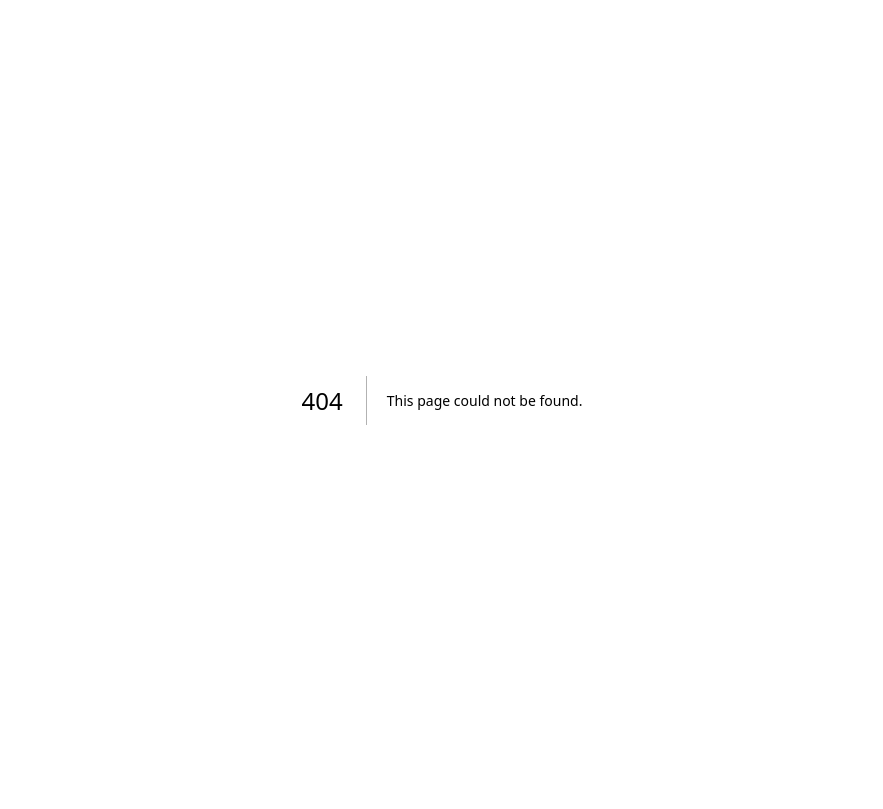
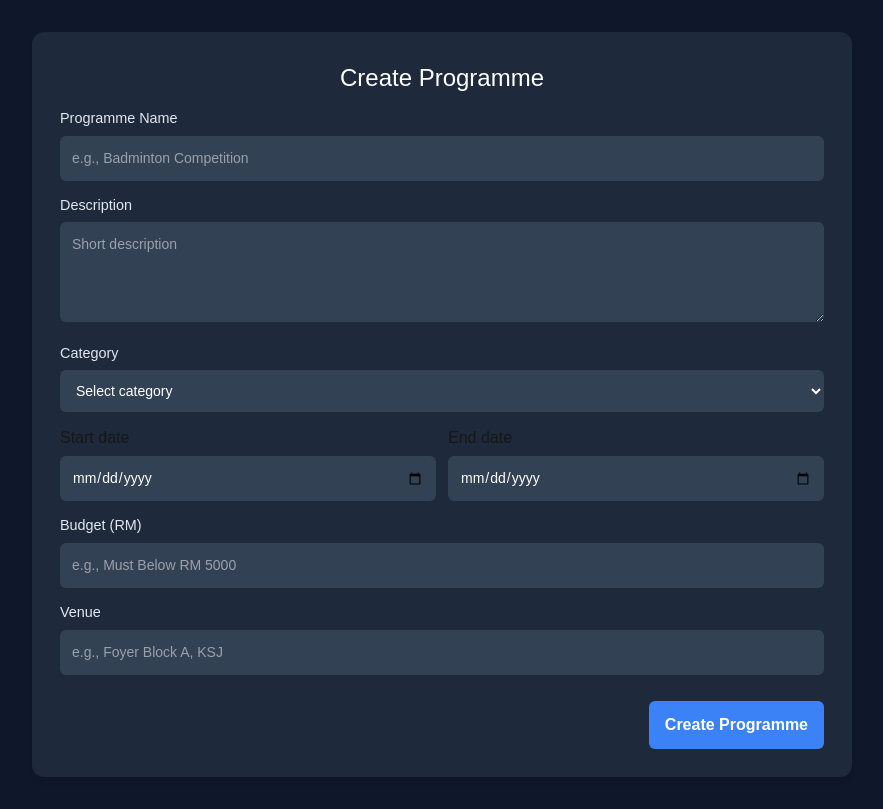
Before and after one commit to tnkhanok01-hub/programme-system, a Next.js app: page /create-programme-form in a window 1280 px wide. Before the commit this address had no page. Shown: the whole page, without its empty margins (198-1081 px from the left). Built offline with nearby package versions, Linux system fonts and the light colour scheme.

Commit message:
Update UI and add navigation to create programme form page

```diff
--- /dev/null
+++ b/app/create-programme-form/page.tsx
@@ -0,0 +1,132 @@
+"use client"
+import React, { useState } from "react"
+import styles from "./styles.module.css"
+
+export default function CreateProgrammePage() {
+  const [name, setName] = useState("")
+  const [description, setDescription] = useState("")
+  const [category, setCategory] = useState("")
+  const [startDate, setStartDate] = useState("")
+  const [endDate, setEndDate] = useState("")
+  const [committee, setCommittee] = useState("")
+  const [budget, setBudget] = useState("")
+  const [venue, setVenue] = useState("")
+
+  const handleSubmit = (e: React.FormEvent) => {
+    e.preventDefault()
+
+    const payload = {
+      name,
+      description,
+      category,
+      startDate,
+      endDate,
+      committee,
+      budget,
+      venue
+    }
+
+    console.log("Create programme payload:", payload)
+    alert("Programme submitted (check console).")
+  }
+
+  return (
+    <main className={styles.wrapper}>
+      <div className={styles.card}>
+        <h1 className={styles.title}>Create Programme</h1>
+
+        <form onSubmit={handleSubmit} className={styles.form}>
+
+          <label className={styles.label}>
+            Programme Name
+            <input
+              className={styles.input}
+              value={name}
+              onChange={(e) => setName(e.target.value)}
+              placeholder="e.g., Badminton Competition"
+            />
+          </label>
+
+
+          <label className={styles.label}>
+            Description
+            <textarea
+              className={styles.textarea}
+              value={description}
+              onChange={(e) => setDescription(e.target.value)}
+              placeholder="Short description"
+            />
+          </label>
+
+
+          <label className={styles.label}>
+            Category
+            <select
+              className={styles.input}
+              value={category}
+              onChange={(e) => setCategory(e.target.value)}
+            >
+              <option value="">Select category</option>
+              <option value="academic">Academic</option>
+              <option value="sports">Sports</option>
+              <option value="community">Community Service</option>
+              <option value="others">Others</option>
+            </select>
+          </label>
+
+
+          <div className={styles.row}>
+            <label className={styles.labelSmall}>
+              Start date
+              <input
+                type="date"
+                className={styles.input}
+                value={startDate}
+                onChange={(e) => setStartDate(e.target.value)}
+              />
+            </label>
+
+            <label className={styles.labelSmall}>
+              End date
+              <input
+                type="date"
+                className={styles.input}
+                value={endDate}
+                onChange={(e) => setEndDate(e.target.value)}
+              />
+            </label>
+          </div>
+
+
+          <label className={styles.label}>
+            Budget (RM)
+            <input
+              type="number"
+              className={styles.input}
+              value={budget}
+              onChange={(e) => setBudget(e.target.value)}
+              placeholder="e.g., Must Below RM 5000"
+            />
+          </label>
+
+          <label className={styles.label}>
+            Venue
+            <input
+                type="text"
+                className={styles.input}
+                value={venue}
+                onChange={(e) => setVenue(e.target.value)}
+                placeholder="e.g., Foyer Block A, KSJ"
+            />
+          </label>
+
+          <div className={styles.actions}>
+            <button type="submit" className={styles.submitBtn}>
+              Create Programme
+            </button>
+          </div>
+        </form>
+      </div>
+    </main>
+  )
+}
--- /dev/null
+++ b/app/create-programme-form/styles.module.css
@@ -0,0 +1,130 @@
+.wrapper {
+  min-height: 100vh;
+  display: flex;
+  align-items: center;
+  justify-content: center;
+  padding: 2rem;
+  background: #0f172a; /* same as login */
+}
+
+.card {
+  width: 100%;
+  max-width: 820px;
+  background: #1e293b; /* dark card like login */
+  border-radius: 12px;
+  box-shadow: 0 4px 6px -1px rgba(0,0,0,0.1);
+  padding: 28px;
+}
+
+.title {
+  margin: 0 0 12px 0;
+  font-size: 1.5rem;
+  color: white;
+  text-align: center;
+}
+
+.form {
+  display: grid;
+  gap: 14px;
+}
+
+.label {
+  display: block;
+  font-size: 0.9rem;
+  color: #e2e8f0;
+}
+
+.labelSmall {
+  display: block;
+  width: 100%;
+}
+
+.input,
+.textarea {
+  width: 100%;
+  margin-top: 6px;
+  padding: 12px;
+  border-radius: 6px;
+  border: none;
+  outline: none;
+  font-size: 14px;
+  background: #334155;
+  color: white;
+}
+
+.textarea {
+  min-height: 100px;
+  resize: vertical;
+}
+
+.row {
+  display: grid;
+  grid-template-columns: 1fr 1fr;
+  gap: 12px;
+}
+
+.modulesSection {
+  margin-top: 10px;
+}
+
+.modulesHeader {
+  display: flex;
+  justify-content: space-between;
+  align-items: center;
+}
+
+.addBtn {
+  background: #3b82f6;
+  color: white;
+  border: none;
+  padding: 6px 12px;
+  border-radius: 6px;
+  cursor: pointer;
+}
+
+.moduleRow {
+  display: flex;
+  gap: 8px;
+  align-items: center;
+  margin-top: 8px;
+}
+
+.removeBtn {
+  background: transparent;
+  color: #ef4444;
+  border: 1px solid #ef4444;
+  padding: 6px 8px;
+  border-radius: 6px;
+  cursor: pointer;
+}
+
+.actions {
+  display: flex;
+  justify-content: flex-end;
+  margin-top: 12px;
+}
+
+.submitBtn {
+  background: #3b82f6;
+  color: white;
+  border: none;
+  padding: 12px 16px;
+  border-radius: 6px;
+  font-weight: bold;
+  cursor: pointer;
+  transition: background 0.2s;
+}
+
+.submitBtn:hover {
+  background: #2563eb;
+}
+
+@media (max-width: 640px) {
+  .row {
+    grid-template-columns: 1fr;
+  }
+
+  .card {
+    padding: 18px;
+  }
+}
--- /dev/null
+++ b/app/create-programme/page.tsx
@@ -0,0 +1,60 @@
+"use client"
+import React, { useState } from "react"
+import styles from "./styles.module.css"
+import { useRouter } from "next/navigation"
+
+export default function ProgrammePage() {
+    const [programmes, setProgrammes] = useState<any[]>([])
+    const router = useRouter()
+
+    return (
+    <main className={styles.wrapper}>
+
+      {/* BUTTON */}
+      <button
+        className={styles.submitBtn}
+        onClick={() => router.push("/create-programme-form")}
+      >
+        Create Programme
+      </button>
+
+      {/* TABLE */}
+      <div className={styles.card}>
+        <h2 className={styles.title}>Programme List</h2>
+
+        <table className={styles.table}>
+          <thead>
+            <tr>
+              <th>Name</th>
+              <th>Category</th>
+              <th>Start</th>
+              <th>End</th>
+              <th>Venue</th>
+              <th>Budget</th>
+            </tr>
+          </thead>
+
+          <tbody>
+            {programmes.length === 0 ? (
+              <tr>
+                <td colSpan={6}>No programme yet</td>
+              </tr>
+            ) : (
+              programmes.map((p, i) => (
+                <tr key={i}>
+                  <td>{p.name}</td>
+                  <td>{p.category}</td>
+                  <td>{p.startDate}</td>
+                  <td>{p.endDate}</td>
+                  <td>{p.venue}</td>
+                  <td>RM {p.budget}</td>
+                </tr>
+              ))
+            )}
+          </tbody>
+        </table>
+      </div>
+
+    </main>
+  )
+}
--- /dev/null
+++ b/app/create-programme/styles.module.css
@@ -0,0 +1,130 @@
+.wrapper {
+  min-height: 100vh;
+  display: flex;
+  align-items: center;
+  justify-content: center;
+  padding: 2rem;
+  background: #0f172a; /* same as login */
+}
+
+.card {
+  width: 100%;
+  max-width: 820px;
+  background: #1e293b; /* dark card like login */
+  border-radius: 12px;
+  box-shadow: 0 4px 6px -1px rgba(0,0,0,0.1);
+  padding: 28px;
+}
+
+.title {
+  margin: 0 0 12px 0;
+  font-size: 1.5rem;
+  color: white;
+  text-align: center;
+}
+
+.form {
+  display: grid;
+  gap: 14px;
+}
+
+.label {
+  display: block;
+  font-size: 0.9rem;
+  color: #e2e8f0;
+}
+
+.labelSmall {
+  display: block;
+  width: 100%;
+}
+
+.input,
+.textarea {
+  width: 100%;
+  margin-top: 6px;
+  padding: 12px;
+  border-radius: 6px;
+  border: none;
+  outline: none;
+  font-size: 14px;
+  background: #334155;
+  color: white;
+}
+
+.textarea {
+  min-height: 100px;
+  resize: vertical;
+}
+
+.row {
+  display: grid;
+  grid-template-columns: 1fr 1fr;
+  gap: 12px;
+}
+
+.modulesSection {
+  margin-top: 10px;
+}
+
+.modulesHeader {
+  display: flex;
+  justify-content: space-between;
+  align-items: center;
+}
+
+.addBtn {
+  background: #3b82f6;
+  color: white;
+  border: none;
+  padding: 6px 12px;
+  border-radius: 6px;
+  cursor: pointer;
+}
+
+.moduleRow {
+  display: flex;
+  gap: 8px;
+  align-items: center;
+  margin-top: 8px;
+}
+
+.removeBtn {
+  background: transparent;
+  color: #ef4444;
+  border: 1px solid #ef4444;
+  padding: 6px 8px;
+  border-radius: 6px;
+  cursor: pointer;
+}
+
+.actions {
+  display: flex;
+  justify-content: flex-end;
+  margin-top: 12px;
+}
+
+.submitBtn {
+  background: #3b82f6;
+  color: white;
+  border: none;
+  padding: 12px 16px;
+  border-radius: 6px;
+  font-weight: bold;
+  cursor: pointer;
+  transition: background 0.2s;
+}
+
+.submitBtn:hover {
+  background: #2563eb;
+}
+
+@media (max-width: 640px) {
+  .row {
+    grid-template-columns: 1fr;
+  }
+
+  .card {
+    padding: 18px;
+  }
+}
```
